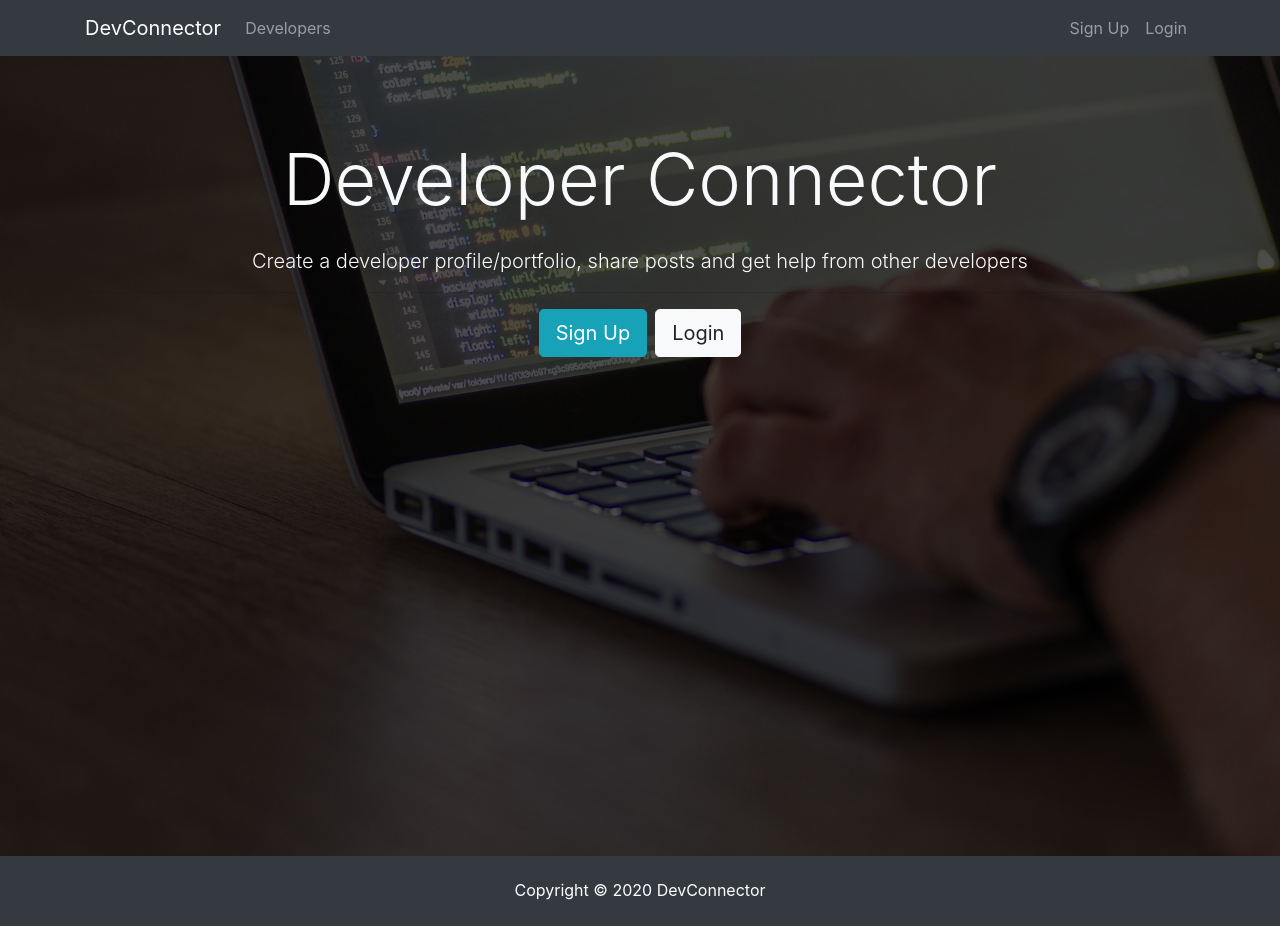
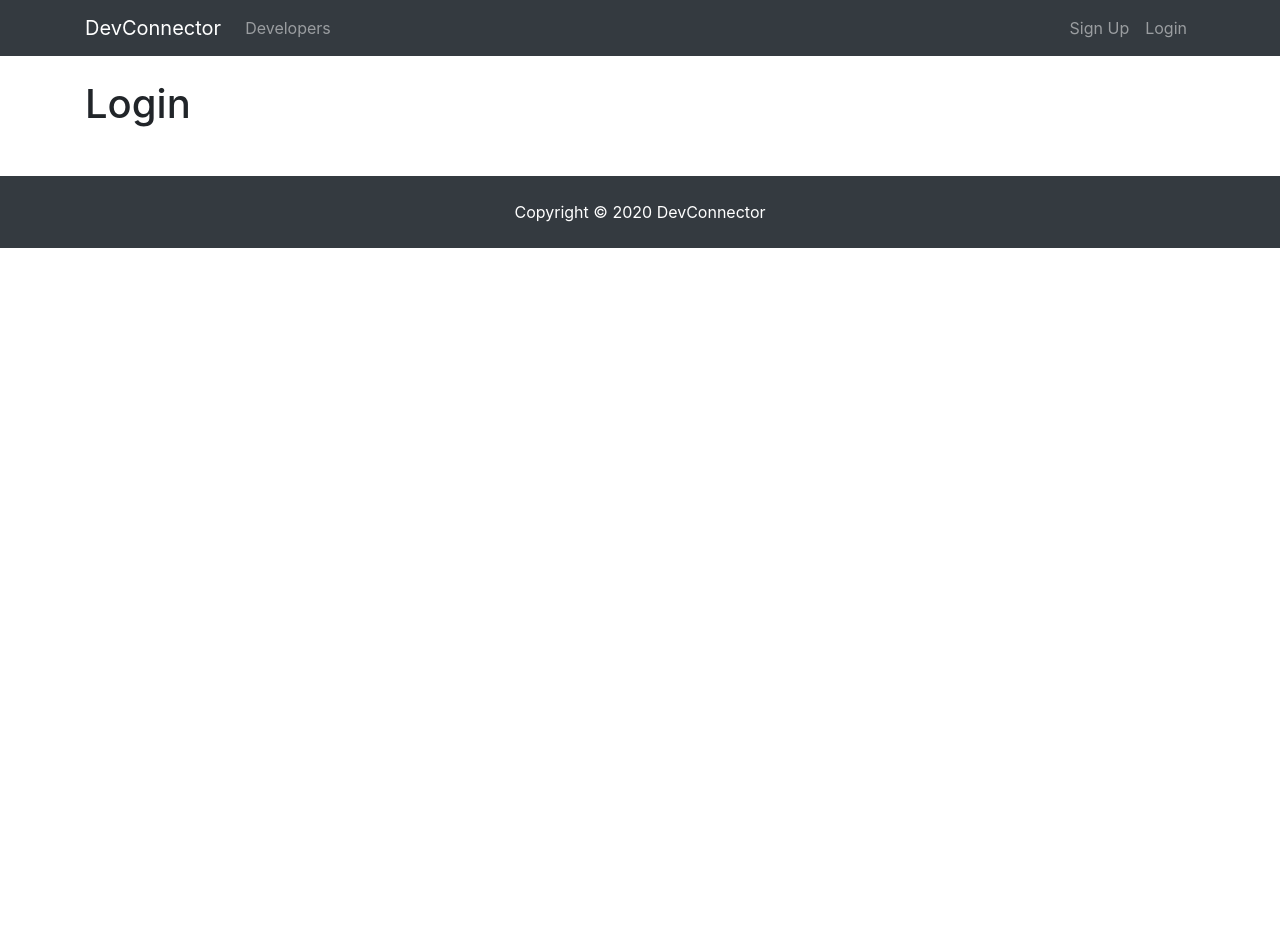
Before and after one commit to desperatecat/DevConnector_MERN_Project, a React (Create React App) app in the folder client/: page /login in a window 1280 px wide. After the commit the page ends 800 px from the top, so only its background shows below. Built offline with nearby package versions, Linux system fonts and the light colour scheme.

Commit message:
Register and Login Router Setup

```diff
--- a/client/package.json
+++ b/client/package.json
@@ -8,6 +8,7 @@
     "@testing-library/user-event": "^7.1.2",
     "react": "^16.12.0",
     "react-dom": "^16.12.0",
+    "react-router-dom": "^5.1.2",
     "react-scripts": "3.3.0"
   },
   "scripts": {
--- a/client/src/App.js
+++ b/client/src/App.js
@@ -1,16 +1,26 @@
 import React, { Component } from "react";
+import { BrowserRouter as Router, Route } from "react-router-dom";
+
 import "./App.css";
 import Navbar from "./components/layout/Navbar";
 import Footer from "./components/layout/Footer";
 import Landing from "./components/layout/Landing";
+import Register from "./components/auth/Register";
+import Login from "./components/auth/Login";
 
 function App() {
   return (
-    <div className="App">
-      <Navbar />
-      <Landing />
-      <Footer />
-    </div>
+    <Router>
+      <div className="App">
+        <Navbar />
+        <Route exact path="/" component={Landing} />
+        <div className="container">
+          <Route exact path="/register" component={Register} />
+          <Route exact path="/login" component={Login} />
+        </div>
+        <Footer />
+      </div>
+    </Router>
   );
 }
 
--- /dev/null
+++ b/client/src/components/auth/Login.js
@@ -0,0 +1,13 @@
+import React, { Component } from "react";
+
+class Login extends Component {
+  render() {
+    return (
+      <div>
+        <h1>Login</h1>
+      </div>
+    );
+  }
+}
+
+export default Login;
--- /dev/null
+++ b/client/src/components/auth/Register.js
@@ -0,0 +1,13 @@
+import React, { Component } from "react";
+
+class Register extends Component {
+  render() {
+    return (
+      <div>
+        <h1>Register</h1>
+      </div>
+    );
+  }
+}
+
+export default Register;
--- a/client/src/components/layout/Landing.js
+++ b/client/src/components/layout/Landing.js
@@ -1,4 +1,5 @@
 import React, { Component } from "react";
+import { Link } from "react-router-dom";
 
 class Landing extends Component {
   render() {
@@ -14,12 +15,12 @@
                   from other developers
                 </p>
                 <hr />
-                <a href="register.html" className="btn btn-lg btn-info mr-2">
+                <Link to="/register" className="btn btn-lg btn-info mr-2">
                   Sign Up
-                </a>
-                <a href="login.html" class="btn btn-lg btn-light">
+                </Link>
+                <Link to="/login" class="btn btn-lg btn-light">
                   Login
-                </a>
+                </Link>
               </div>
             </div>
           </div>
--- a/client/src/components/layout/Navbar.js
+++ b/client/src/components/layout/Navbar.js
@@ -1,13 +1,14 @@
 import React, { Component } from "react";
+import { Link } from "react-router-dom";
 
 class Navbar extends Component {
   render() {
     return (
       <nav className="navbar navbar-expand-sm navbar-dark bg-dark mb-4">
         <div className="container">
-          <a className="navbar-brand" href="landing.html">
+          <Link className="navbar-brand" to="/">
             DevConnector
-          </a>
+          </Link>
           <button
             className="navbar-toggler"
             type="button"
@@ -20,23 +21,23 @@
           <div className="collapse navbar-collapse" id="mobile-nav">
             <ul className="navbar-nav mr-auto">
               <li className="nav-item">
-                <a className="nav-link" href="profiles.html">
+                <Link className="nav-link" to="/profiles">
                   {" "}
                   Developers
-                </a>
+                </Link>
               </li>
             </ul>
 
             <ul className="navbar-nav ml-auto">
               <li className="nav-item">
-                <a className="nav-link" href="register.html">
+                <Link className="nav-link" to="/register">
                   Sign Up
-                </a>
+                </Link>
               </li>
               <li className="nav-item">
-                <a className="nav-link" href="login.html">
+                <Link className="nav-link" to="/login">
                   Login
-                </a>
+                </Link>
               </li>
             </ul>
           </div>
```
Also changed, not shown: 1 other file (tests, documents, lock files or other folders).
